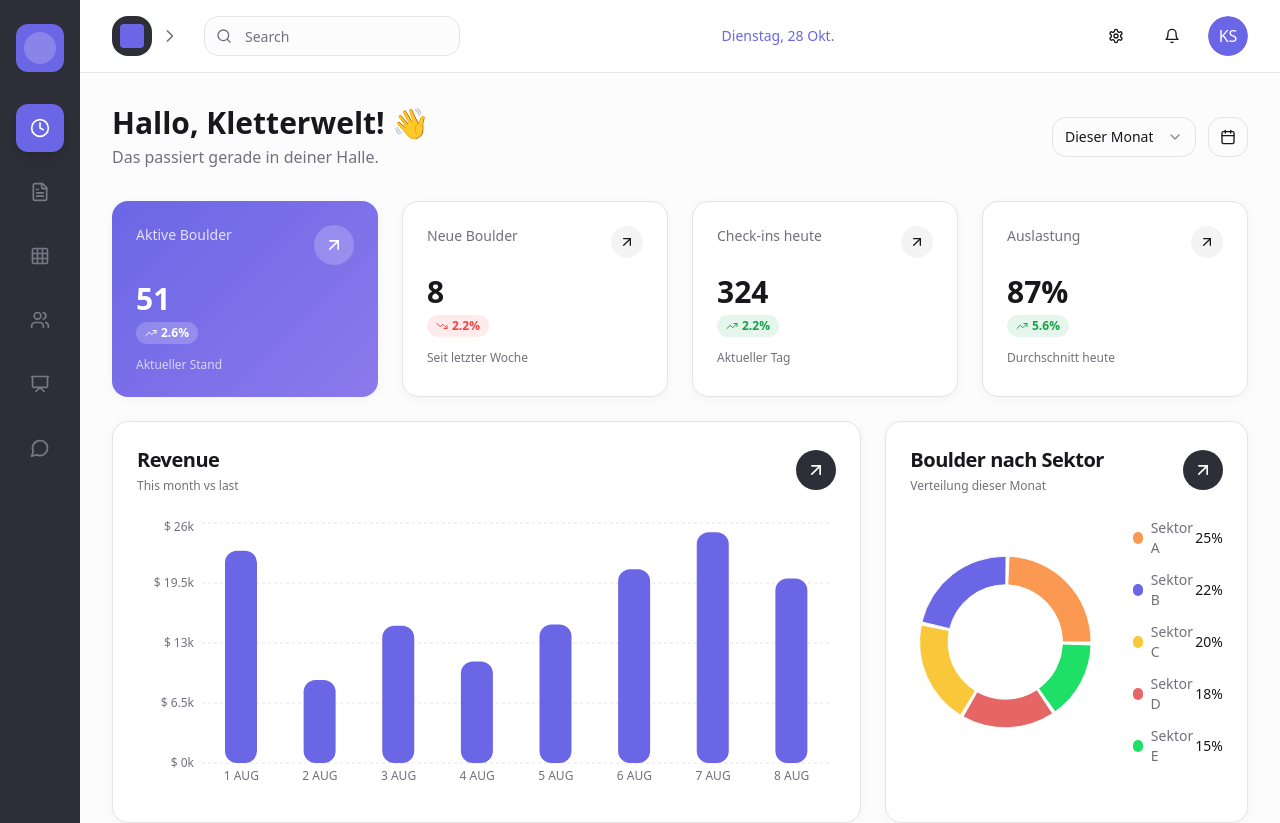
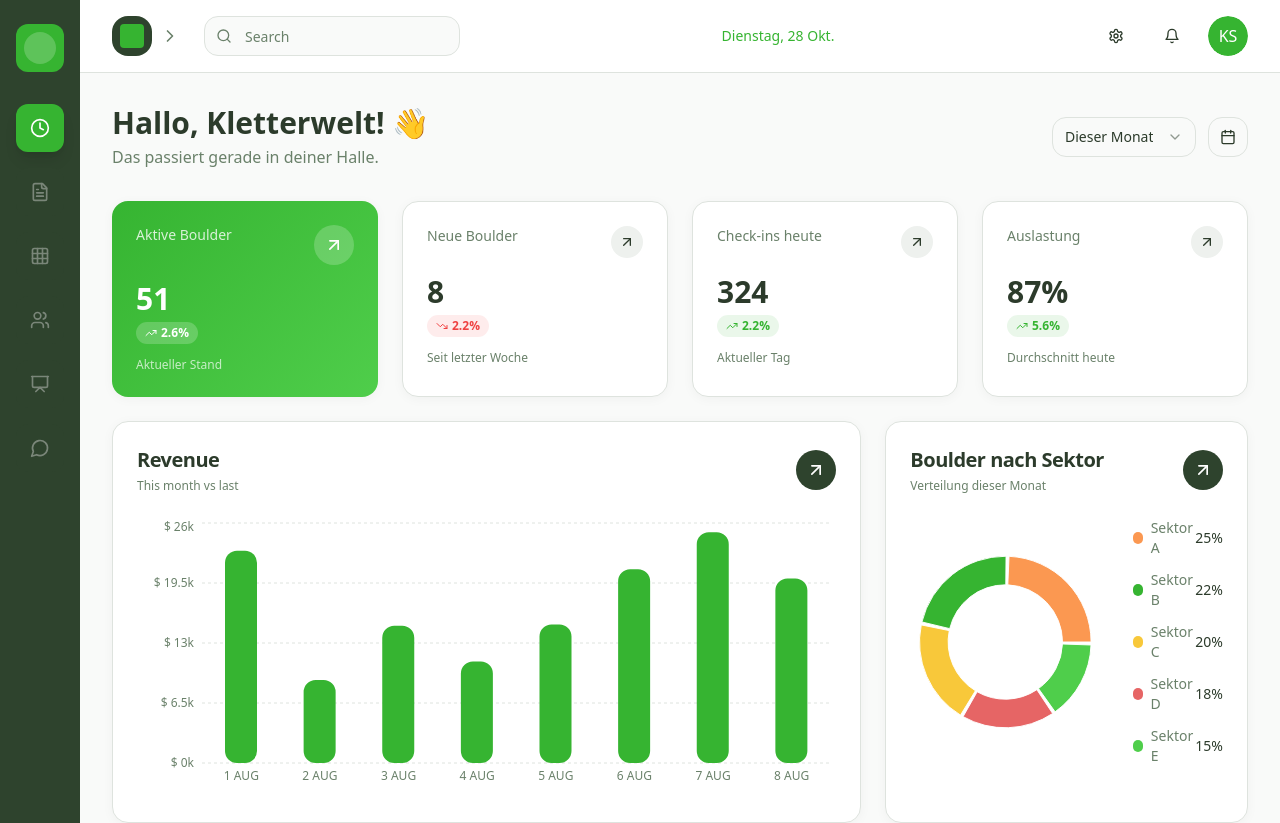
Before and after one commit to moonsightmedia/KWS-BETA-APP, a React (Vite) app: page / in a window 1280 px wide. Shown: the top 823 px of the page. Built offline with nearby package versions, Linux system fonts and the light colour scheme; the HTML template or start-up script is replaced by a standard one.

Commit message:
Set main colors to Kletterwelt

```diff
--- a/src/index.css
+++ b/src/index.css
@@ -8,62 +8,62 @@ All colors MUST be HSL.
 
 @layer base {
   :root {
-    --background: 240 20% 99%;
-    --foreground: 240 10% 10%;
+    --background: 120 11% 98%;
+    --foreground: 118 15% 20%;
 
     --card: 0 0% 100%;
-    --card-foreground: 240 10% 10%;
+    --card-foreground: 118 15% 20%;
 
     --popover: 0 0% 100%;
-    --popover-foreground: 240 10% 10%;
+    --popover-foreground: 118 15% 20%;
 
-    --primary: 242 71% 65%;
+    --primary: 118 57% 45%;
     --primary-foreground: 0 0% 100%;
 
-    --secondary: 240 5% 96%;
-    --secondary-foreground: 240 10% 10%;
+    --secondary: 120 8% 94%;
+    --secondary-foreground: 118 15% 20%;
 
-    --muted: 240 5% 96%;
-    --muted-foreground: 240 4% 46%;
+    --muted: 120 8% 94%;
+    --muted-foreground: 118 10% 46%;
 
-    --accent: 242 71% 65%;
+    --accent: 118 57% 45%;
     --accent-foreground: 0 0% 100%;
 
     --destructive: 0 84% 60%;
     --destructive-foreground: 0 0% 100%;
 
-    --success: 142 76% 36%;
+    --success: 118 57% 45%;
     --success-foreground: 0 0% 100%;
 
-    --border: 240 6% 90%;
-    --input: 240 6% 90%;
-    --ring: 242 71% 65%;
+    --border: 120 8% 88%;
+    --input: 120 8% 88%;
+    --ring: 118 57% 45%;
 
     --radius: 1rem;
 
     /* Dashboard specific colors */
-    --sidebar-bg: 240 10% 20%;
-    --sidebar-icon: 240 5% 50%;
+    --sidebar-bg: 118 20% 22%;
+    --sidebar-icon: 118 5% 50%;
     --sidebar-icon-active: 0 0% 100%;
 
     /* Chart colors */
-    --chart-primary: 242 71% 65%;
+    --chart-primary: 118 57% 45%;
     --chart-orange: 25 95% 65%;
     --chart-yellow: 45 93% 60%;
     --chart-red: 0 72% 65%;
-    --chart-green: 142 76% 50%;
+    --chart-green: 118 57% 55%;
 
     /* Boulder difficulty colors */
-    --difficulty-beginner: 142 76% 36%;
-    --difficulty-easy: 84 81% 44%;
+    --difficulty-beginner: 118 57% 55%;
+    --difficulty-easy: 118 57% 45%;
     --difficulty-medium: 45 93% 47%;
     --difficulty-hard: 25 95% 53%;
     --difficulty-expert: 0 84% 60%;
-    --difficulty-elite: 280 3% 25%;
+    --difficulty-elite: 118 20% 22%;
 
     /* Gradients */
-    --gradient-primary: linear-gradient(135deg, hsl(242 71% 65%) 0%, hsl(250 75% 70%) 100%);
-    --gradient-card: linear-gradient(145deg, hsl(0 0% 100%) 0%, hsl(240 20% 99%) 100%);
+    --gradient-primary: linear-gradient(135deg, hsl(118 57% 45%) 0%, hsl(118 57% 55%) 100%);
+    --gradient-card: linear-gradient(145deg, hsl(0 0% 100%) 0%, hsl(120 11% 98%) 100%);
 
     /* Shadows */
     --shadow-soft: 0 2px 12px hsl(240 10% 10% / 0.04);
@@ -75,33 +75,33 @@ All colors MUST be HSL.
   }
 
   .dark {
-    --background: 240 10% 10%;
-    --foreground: 240 5% 96%;
+    --background: 118 15% 10%;
+    --foreground: 120 11% 96%;
 
-    --card: 240 10% 14%;
-    --card-foreground: 240 5% 96%;
+    --card: 118 15% 14%;
+    --card-foreground: 120 11% 96%;
 
-    --popover: 240 10% 14%;
-    --popover-foreground: 240 5% 96%;
+    --popover: 118 15% 14%;
+    --popover-foreground: 120 11% 96%;
 
-    --primary: 242 71% 65%;
+    --primary: 118 57% 45%;
     --primary-foreground: 0 0% 100%;
 
-    --secondary: 240 5% 18%;
-    --secondary-foreground: 240 5% 96%;
+    --secondary: 118 10% 18%;
+    --secondary-foreground: 120 11% 96%;
 
-    --muted: 240 5% 18%;
-    --muted-foreground: 240 4% 60%;
+    --muted: 118 10% 18%;
+    --muted-foreground: 118 8% 60%;
 
-    --accent: 242 71% 65%;
+    --accent: 118 57% 45%;
     --accent-foreground: 0 0% 100%;
 
     --destructive: 0 62% 50%;
     --destructive-foreground: 0 0% 100%;
 
-    --border: 240 5% 20%;
-    --input: 240 5% 20%;
-    --ring: 242 71% 65%;
+    --border: 118 10% 20%;
+    --input: 118 10% 20%;
+    --ring: 118 57% 45%;
 
     --shadow-soft: 0 2px 12px hsl(0 0% 0% / 0.3);
     --shadow-medium: 0 4px 20px hsl(0 0% 0% / 0.4);
```
